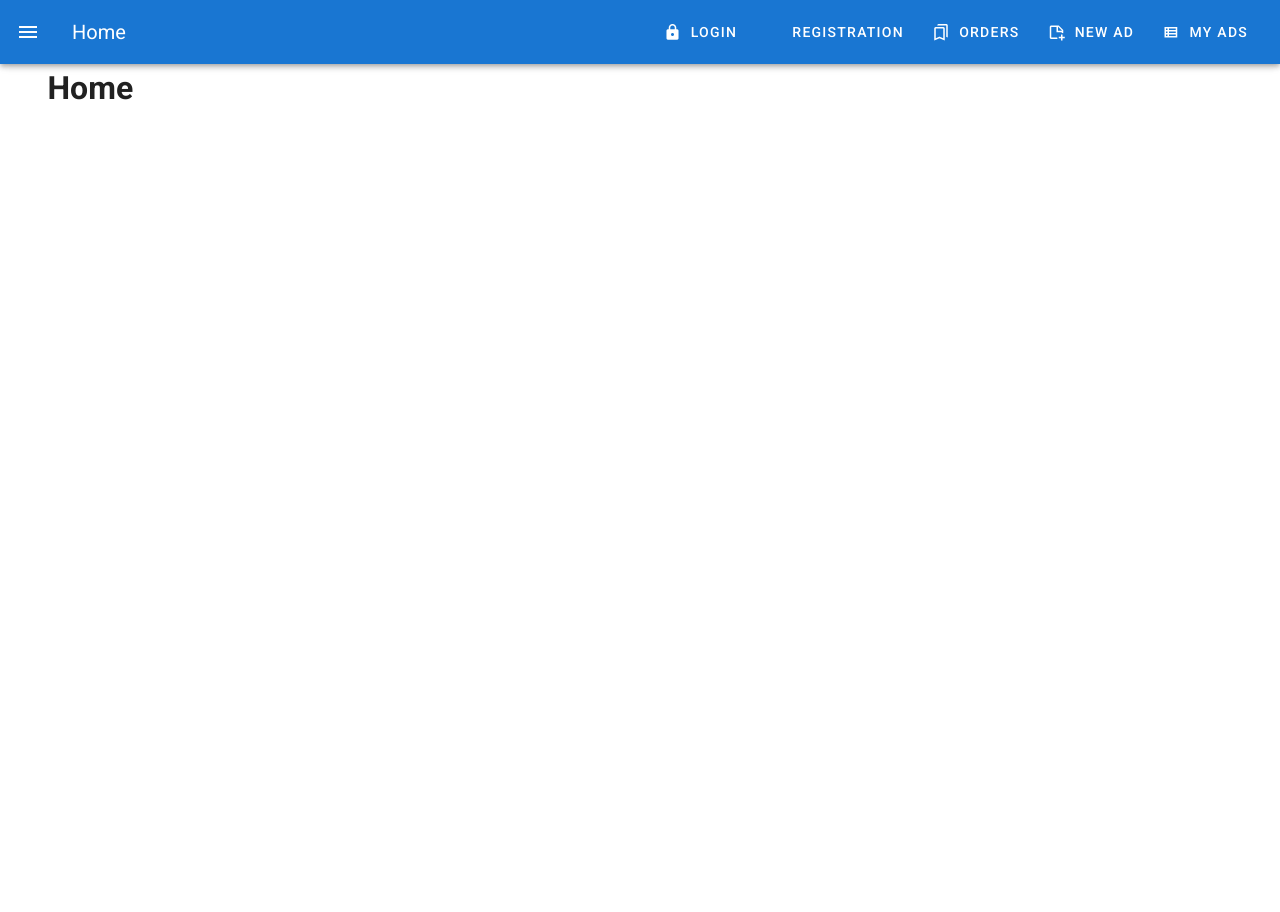
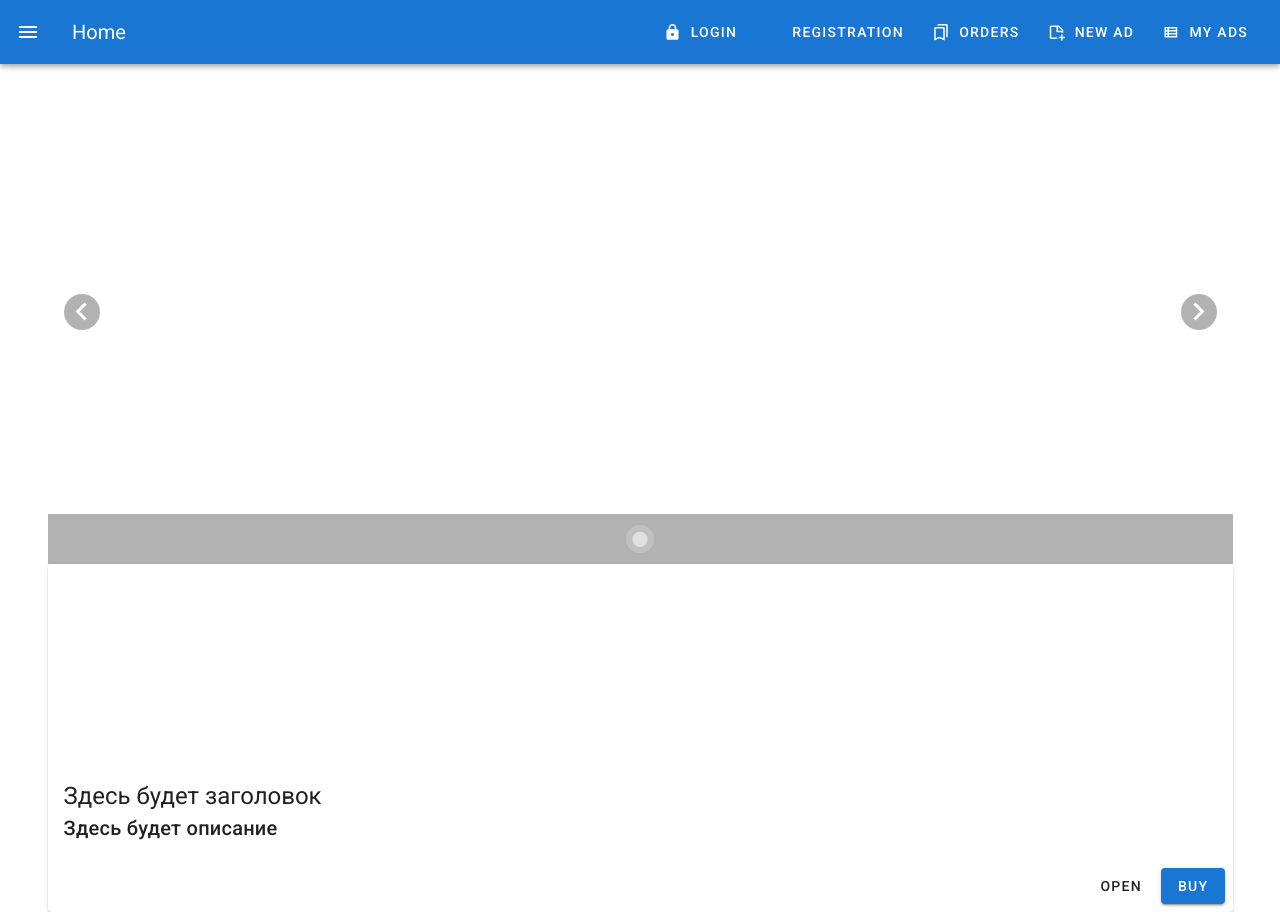
Before and after one commit to Adzhimambetov/Project, a Vue app: page / in a window 1280 px wide. Before the commit the page ends 800 px from the top, so only its background shows below. Built offline with nearby package versions, Linux system fonts and the light colour scheme.

Commit message:
Разделение главного экрана на Grid and Carousel

```diff
--- a/src/components/Home.vue
+++ b/src/components/Home.vue
@@ -1,11 +1,42 @@
 <template>
-	<v-container>
+	<div>
+		<v-container>
 		<v-layout row>
 			<v-flex xs12>
-				<h1>Home</h1>
+				<v-carousel>
+					<v-carousel-item></v-carousel-item>
+				</v-carousel>
 			</v-flex>
 		</v-layout>
-	</v-container>
+		</v-container>
+		<v-container>
+		<v-layout row>
+			<v-flex xs12>
+				<v-card>
+					<v-img
+					height="200px"
+					></v-img>
+					<v-card-title primary-title>
+					<div>
+					<h3
+                    class="headline mb0"
+                    >Здесь будет заголовок</h3>
+					<div>Здесь будет описание</div>
+					</div>
+					</v-card-title>
+					<v-card-actions>
+					<v-spacer></v-spacer>
+					<v-btn text>Open</v-btn>
+					<v-btn raised color="primary">
+						Buy
+					</v-btn>
+					</v-card-actions>
+				</v-card>
+
+			</v-flex>
+		</v-layout>
+		</v-container>
+    </div>
 </template>
 <script>
 export default {
```
